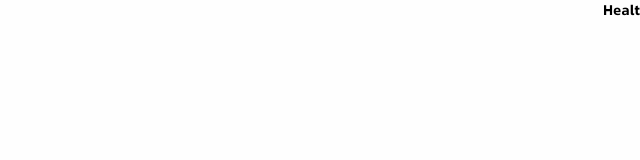
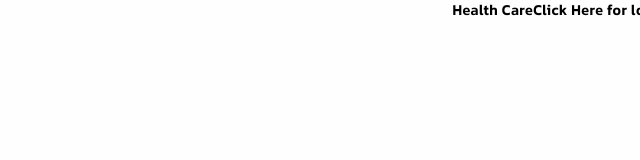
Before and after one commit to zahrabakhshandeh/HealthCare, a Next.js app: page / in a window 1280 px wide. Shown: the top 160 px of the page, without its empty margins (640-1280 px from the left). Built offline with nearby package versions, Linux system fonts and the light colour scheme.

Commit message:
Add a Dirct link to Login Page.

```diff
--- a/src/app/page.tsx
+++ b/src/app/page.tsx
@@ -1,3 +1,4 @@
+import Link from 'next/link';
 import LoginArt from '/public/login.svg'
 
 export default function Home() {
@@ -5,6 +6,7 @@ export default function Home() {
     <main>
       <div>
         Health Care
+        <Link  href={'/register/login/'} >Click Here for login Page</Link>
       </div>
     </main>
   );
```
